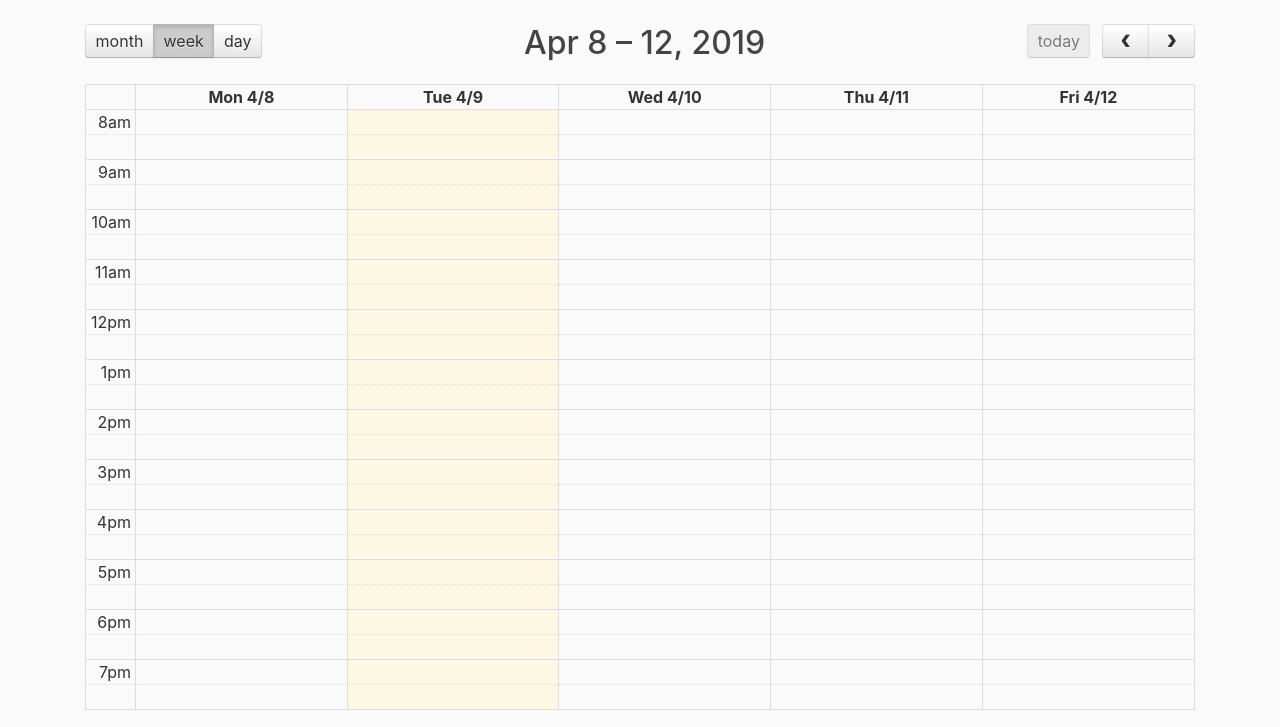
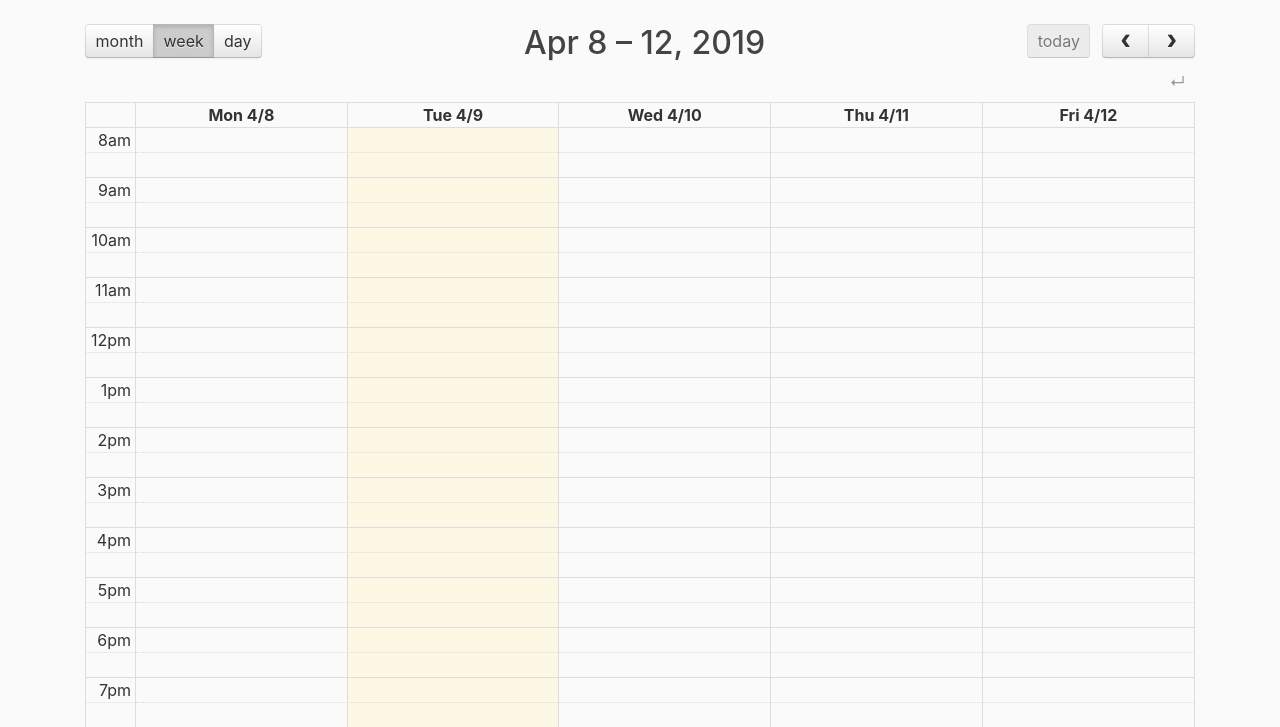
Before and after one commit to 2manslkh/sutd-scheduler-db, a Django app: page / in a window 1280 px wide. Shown: the part 56-783 px from the top of the page. Run offline with Django 3.2, Linux system fonts and the light colour scheme; the visitor is signed in with stand-in values (Sample User, id 1); lists and menus that the app fills with data are empty; some libraries are stand-ins or nearby versions.

Commit message:
added enter/submit button on schedule page

```diff
--- a/django/mysite/schedule/static/schedule/fullCal.js
+++ b/django/mysite/schedule/static/schedule/fullCal.js
@@ -42,6 +42,7 @@ $(document).ready(function(){
             eventRender: function(objEvent, element, view) {
                 if (view.name === "agendaWeek" || view.name === "agendaDay"){
                  element.find(".fc-content").append(objEvent.location + "</br>" + objEvent.description);
+                 //element.find(".fc-title").empty().append('<div class="fc-title"><b>Probs and Stats<b></div>')
                 }},
 
             eventAfterAllRender: function (view, element) {
@@ -52,8 +53,12 @@ $(document).ready(function(){
                             "<div id='schedule-filter'>"+
                             "<select class='selectpicker' multiple data-actions-box='true' title='Filter'>"+
                             "<option>Course 1</option>"+
-                            "<option>Course 2</option>"
-                        );
+                            "<option>Course 2</option>"+
+
+                            //'</div>');
+                        $("#calendar").find('.fc-toolbar').append(
+                            "<button class='button-submit'>&#8629;</button>"
+                        ));
                     },0);
                 }
             },
--- a/django/mysite/schedule/static/schedule/others.css
+++ b/django/mysite/schedule/static/schedule/others.css
@@ -1,5 +1,22 @@
 #schedule-filter{
-    float: right;
     display: block;
     padding-bottom:10px;
+    float:right;
 }
+
+.button-submit{
+    background-color: #FAFAFA;
+    border: none;
+    color: #999999;
+    font-size: 1em;
+    float: right;
+    display: inline-block;
+    border: none;
+    padding:0;
+    position: relative;
+    top:-3px;
+}
+
+.button-submit:hover {
+    background-color: #f0f0f5;
+}
```
Also changed, not shown: django/README.md.
